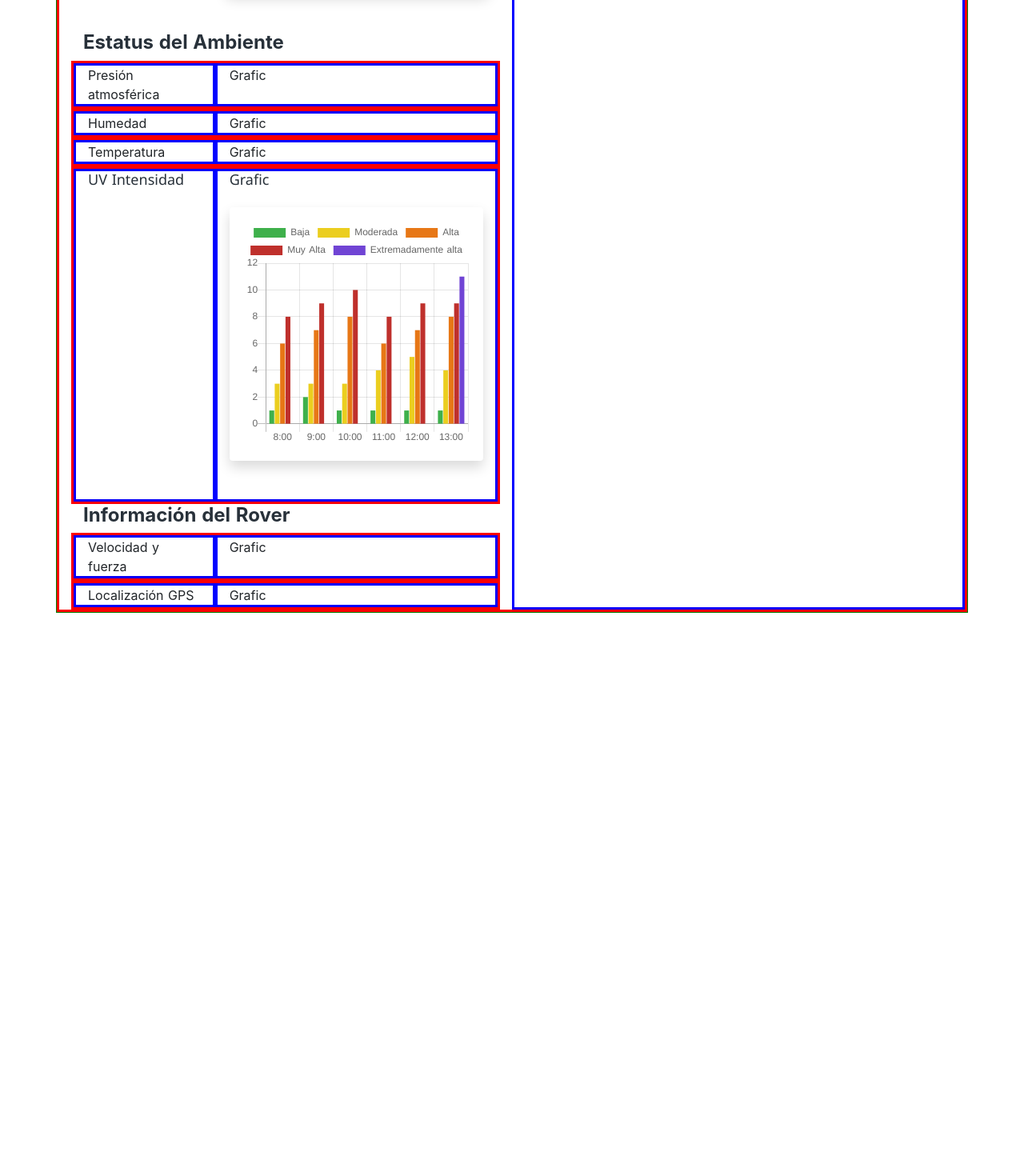
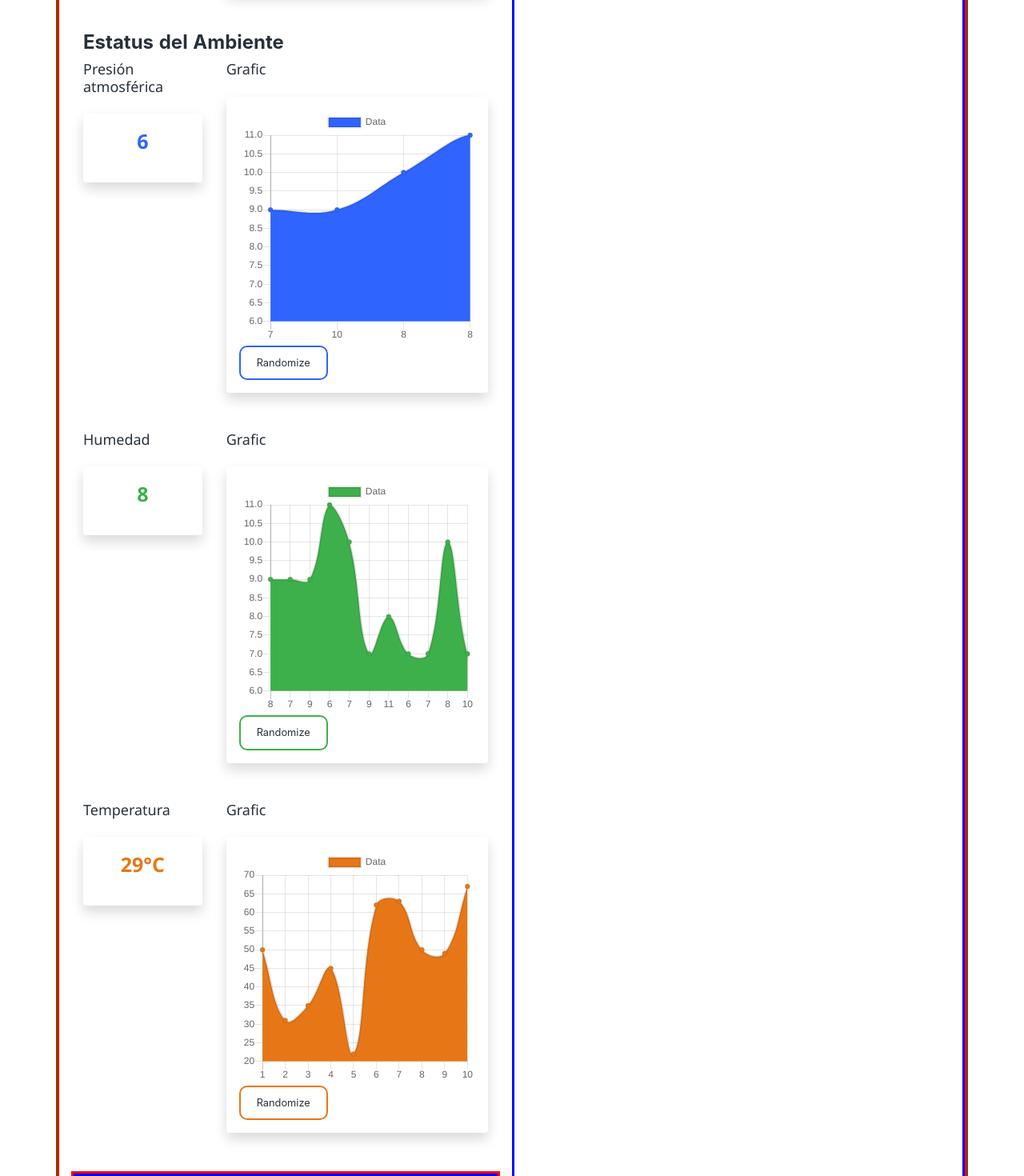
Before and after one commit to apolo27/telemetry, a Nuxt app: page / in a window 1280 px wide. Shown: the part 1420-2890 px from the top of the page at 80% size. Before the commit the page ends 2216 px from the top, so only its background shows below. Built offline with nearby package versions, Linux system fonts and the light colour scheme.

Commit message:
[NEW] last

```diff
--- a/pages/index.vue
+++ b/pages/index.vue
@@ -61,18 +61,71 @@
         </b-container>
         <b-container>
           <h4 class="title">Estatus del Ambiente</h4>
-
-          <b-row class="my-row">
-            <b-col cols="4" class="my-col"> Presión atmosférica </b-col>
-            <b-col cols="8" class="my-col"> Grafic </b-col>
+          <b-row>
+            <b-col cols="4">
+              <h5 class="subtitle">Presión atmosférica</h5>
+              <div class="small shadow p-3 mb-5 bg-white rounded">
+                <p class="value-text color-atmospheric-p">
+                  {{ dataAtmosphericPressure }}
+                </p>
+              </div>
+            </b-col>
+            <b-col cols="8">
+              <h3 class="subtitle">Grafic</h3>
+              <div class="small shadow p-3 mb-5 bg-white rounded">
+                <line-chart :chart-data="dataAtmosphericPressureG"></line-chart>
+                <button
+                  class="btn-a27 btn-color-atmospheric-p"
+                  @click="fillDataAtmosphericPressureG()"
+                >
+                  Randomize
+                </button>
+              </div>
+            </b-col>
           </b-row>
-          <b-row class="my-row">
-            <b-col cols="4" class="my-col"> Humedad </b-col>
-            <b-col cols="8" class="my-col"> Grafic</b-col>
+          <b-row>
+            <b-col cols="4">
+              <h5 class="subtitle">Humedad</h5>
+              <div class="small shadow p-3 mb-5 bg-white rounded">
+                <p class="value-text color-humity">
+                  {{ dataHumidity }}
+                </p>
+              </div>
+            </b-col>
+            <b-col cols="8">
+              <h3 class="subtitle">Grafic</h3>
+              <div class="small shadow p-3 mb-5 bg-white rounded">
+                <line-chart :chart-data="dataHumidityG"></line-chart>
+                <button
+                  class="btn-a27 btn-color-humity"
+                  @click="fillDataHumidityG()"
+                >
+                  Randomize
+                </button>
+              </div>
+            </b-col>
           </b-row>
-          <b-row class="my-row">
-            <b-col cols="4" class="my-col"> Temperatura </b-col>
-            <b-col cols="8" class="my-col"> Grafic</b-col>
+          <b-row>
+            <b-col cols="4">
+              <h5 class="subtitle">Temperatura</h5>
+              <div class="small shadow p-3 mb-5 bg-white rounded">
+                <p class="value-text color-tempeture">
+                  {{ dataTempeture + `°C` }}
+                </p>
+              </div>
+            </b-col>
+            <b-col cols="8">
+              <h3 class="subtitle">Grafic</h3>
+              <div class="small shadow p-3 mb-5 bg-white rounded">
+                <line-chart :chart-data="dataTempetureG"></line-chart>
+                <button
+                  class="btn-a27 btn-color-tempeture"
+                  @click="fillDataTempetureG()"
+                >
+                  Randomize
+                </button>
+              </div>
+            </b-col>
           </b-row>
           <b-row class="my-row">
             <b-col cols="4" class="my-col">
@@ -121,6 +174,12 @@ export default {
       dataSpo2G: null,
       dataBodyTemp: null,
       dataBodyTempG: null,
+      dataAtmosphericPressure: null,
+      dataAtmosphericPressureG: null,
+      dataHumidity: null,
+      dataHumidityG: null,
+      dataTempeture: null,
+      dataTempetureG: null,
       dataBarUV: null,
       barChartOptions: null,
     };
@@ -131,6 +190,12 @@ export default {
       this.fillDataSpo2G(),
       this.fillDataBodyTemp(),
       this.fillDataBodyTempG(),
+      this.fillDataAtmosphericPressure(),
+      this.fillDataAtmosphericPressureG(),
+      this.fillDataHumidity(),
+      this.fillDataHumidityG(),
+      this.fillDataTempeture(),
+      this.fillDataTempetureG(),
       this.fillBarUV(),
       this.fillBarChartOptions();
   },
@@ -206,6 +271,92 @@ export default {
         ],
       };
     },
+    fillDataAtmosphericPressureG() {
+      this.dataAtmosphericPressureG = {
+        labels: [
+          this.getRandomInt(),
+          this.getRandomInt(),
+          this.getRandomInt(),
+          this.getRandomInt(),
+        ],
+        datasets: [
+          {
+            label: "Data",
+            backgroundColor: "#3064FF",
+            data: [
+              this.getRandomInt(),
+              this.getRandomInt(),
+              this.getRandomInt(),
+              this.getRandomInt(),
+              this.getRandomInt(),
+              this.getRandomInt(),
+            ],
+          },
+        ],
+      };
+    },
+    fillDataHumidityG() {
+      this.dataHumidityG = {
+        labels: [
+          this.getRandomInt(),
+          this.getRandomInt(),
+          this.getRandomInt(),
+          this.getRandomInt(),
+          this.getRandomInt(),
+          this.getRandomInt(),
+          this.getRandomInt(),
+          this.getRandomInt(),
+          this.getRandomInt(),
+          this.getRandomInt(),
+          this.getRandomInt(),
+        ],
+        datasets: [
+          {
+            label: "Data",
+            backgroundColor: "#3EB04B",
+            data: [
+              this.getRandomInt(),
+              this.getRandomInt(),
+              this.getRandomInt(),
+              this.getRandomInt(),
+              this.getRandomInt(),
+              this.getRandomInt(),
+              this.getRandomInt(),
+              this.getRandomInt(),
+              this.getRandomInt(),
+              this.getRandomInt(),
+              this.getRandomInt(),
+              this.getRandomInt(),
+              this.getRandomInt(),
+              this.getRandomInt(),
+            ],
+          },
+        ],
+      };
+    },
+    fillDataTempetureG() {
+      this.dataTempetureG = {
+        labels: [1, 2, 3, 4, 5, 6, 7, 8, 9, 10],
+        datasets: [
+          {
+            label: "Data",
+            backgroundColor: "#E77716",
+            data: [
+              this.getRandomTempeture(),
+              this.getRandomTempeture(),
+              this.getRandomTempeture(),
+              this.getRandomTempeture(),
+              this.getRandomTempeture(),
+              this.getRandomTempeture(),
+              this.getRandomTempeture(),
+              this.getRandomTempeture(),
+              this.getRandomTempeture(),
+              this.getRandomTempeture(),
+            ],
+          },
+        ],
+      };
+    },
     fillBarUV() {
       this.dataBarUV = {
         labels: ["8:00", "9:00", "10:00", "11:00", "12:00", "13:00"],
@@ -241,11 +392,23 @@ export default {
     getRandomInt() {
       return Math.floor(Math.random() * (10 - 5 + 1)) + 6;
     },
+    getRandomTempeture() {
+      return Math.floor(Math.random() * 50) + 20;
+    },
     fillDataSpo2() {
       this.dataSpo2 = this.getRandomInt();
     },
     fillDataBodyTemp() {
       this.dataBodyTemp = this.getRandomInt();
+    },
+    fillDataAtmosphericPressure() {
+      this.dataAtmosphericPressure = this.getRandomInt();
+    },
+    fillDataHumidity() {
+      this.dataHumidity = this.getRandomInt();
+    },
+    fillDataTempeture() {
+      this.dataTempeture = this.getRandomTempeture();
     },
     fillBarChartOptions() {
       this.barChartOptions = {
@@ -343,6 +506,18 @@ body {
 .btn-color-body-t {
   border: 2px solid #f26f8b;
 }
+
+.btn-color-atmospheric-p {
+  border: 2px solid #3064ff;
+}
+.btn-color-humity {
+  border: 2px solid #3eb04b;
+}
+
+.btn-color-tempeture {
+  border: 2px solid #e77716;
+}
+
 .value-text {
   text-align: center;
   font-family: "Segoe UI", Roboto;
@@ -360,4 +535,15 @@ body {
 .color-body-t {
   color: #f26f8b;
 }
+
+.color-atmospheric-p {
+  color: #3064ff;
+}
+
+.color-humity {
+  color: #3eb04b;
+}
+.color-tempeture {
+  color: #e77716;
+}
 </style>
```
